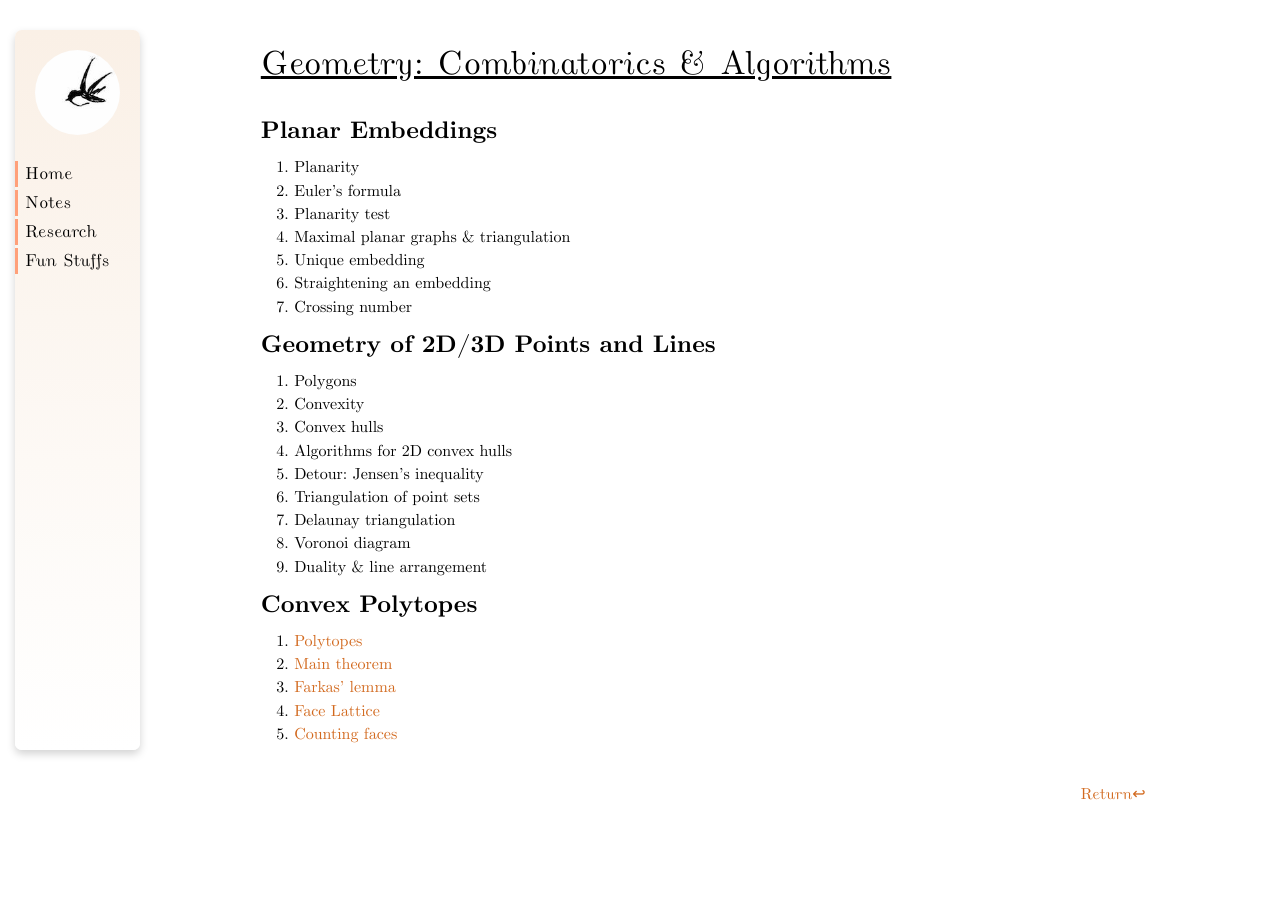
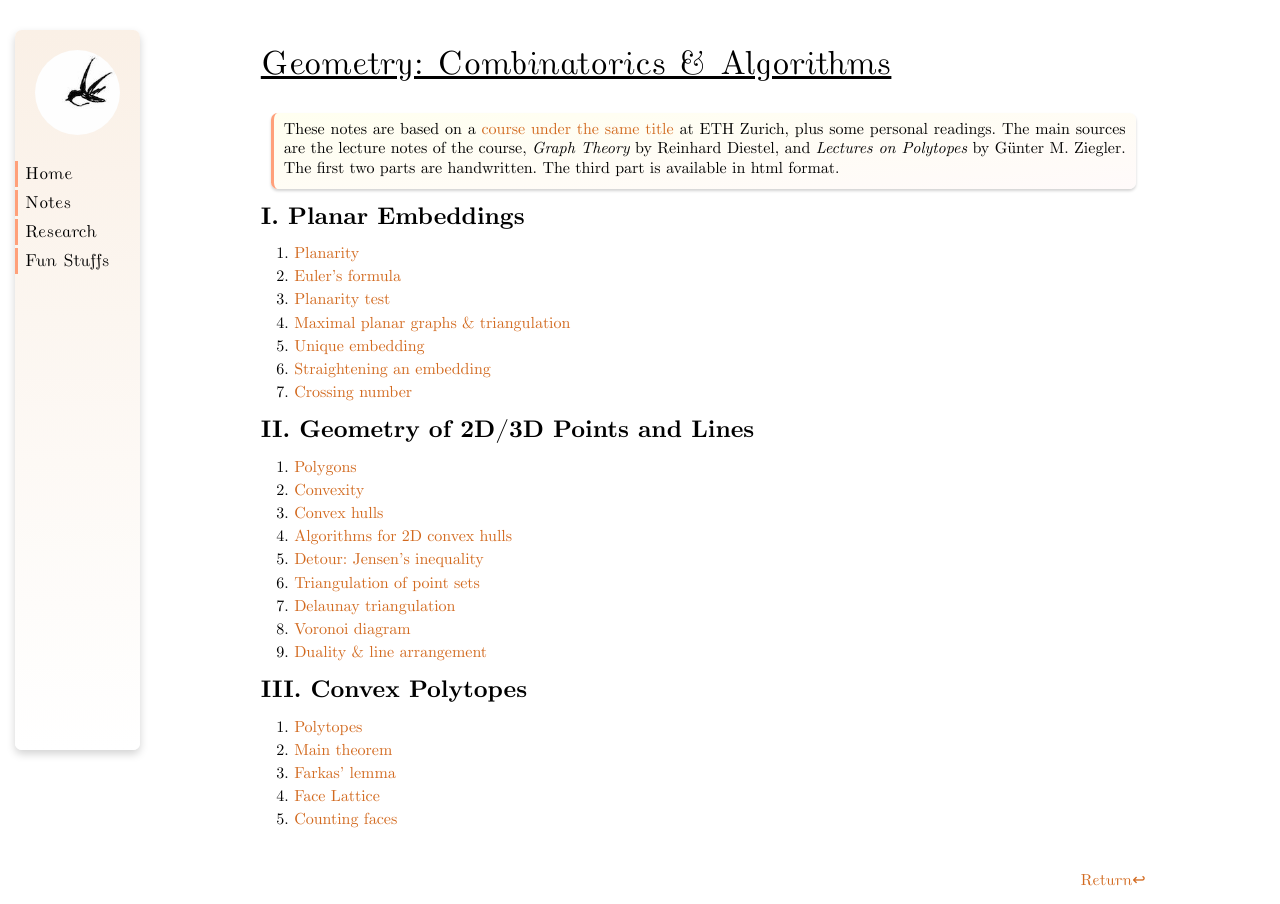
Before and after one commit to YanhengWang/yanhengwang.github.io, a Jekyll site: the page built from notes/geometry/index.md, in a window 1280 px wide. Built offline with Jekyll 4.4.1, drawn with Linux system fonts in a browser that asks for light colours.

Commit message:
upload geometry 1&2

```diff
--- a/notes/geometry/index.md
+++ b/notes/geometry/index.md
@@ -3,29 +3,32 @@ layout: page
 title: "Geometry: Combinatorics & Algorithms"
 ---
 
-# Planar Embeddings
+> These notes are based on a [course under the same title](https://www.ti.inf.ethz.ch/ew/courses/Geo21/index.html) at ETH Zurich, plus some personal readings. The main sources are the lecture notes of the course, *Graph Theory* by Reinhard Diestel, and *Lectures on Polytopes* by Günter M. Ziegler.
+> The first two parts are handwritten. The third part is available in html format.
 
-1. Planarity
-1. Euler's formula
-1. Planarity test
-1. Maximal planar graphs & triangulation
-1. Unique embedding
-1. Straightening an embedding
-1. Crossing number
+# I. Planar Embeddings
 
-# Geometry of 2D/3D Points and Lines
+1. [Planarity](./1-1.pdf)
+1. [Euler's formula](./1-2.pdf)
+1. [Planarity test](./1-3.pdf)
+1. [Maximal planar graphs & triangulation](./1-4.pdf)
+1. [Unique embedding](./1-5.pdf)
+1. [Straightening an embedding](./1-6.pdf)
+1. [Crossing number](./1-7.pdf)
 
-1. Polygons
-1. Convexity
-1. Convex hulls
-1. Algorithms for 2D convex hulls
-1. Detour: Jensen's inequality
-1. Triangulation of point sets
-1. Delaunay triangulation
-1. Voronoi diagram
-1. Duality & line arrangement
+# II. Geometry of 2D/3D Points and Lines
 
-# Convex Polytopes
+1. [Polygons](./2-1.pdf)
+1. [Convexity](./2-2.pdf)
+1. [Convex hulls](./2-3.pdf)
+1. [Algorithms for 2D convex hulls](./2-4.pdf)
+1. [Detour: Jensen's inequality](./2-5.pdf)
+1. [Triangulation of point sets](./2-6.pdf)
+1. [Delaunay triangulation](./2-7.pdf)
+1. [Voronoi diagram](./2-8.pdf)
+1. [Duality & line arrangement](./2-9.pdf)
+
+# III. Convex Polytopes
 
 1. [Polytopes](./3-1.html)
 1. [Main theorem](./3-2.html)
```
Also changed, not shown: 16 other files.
